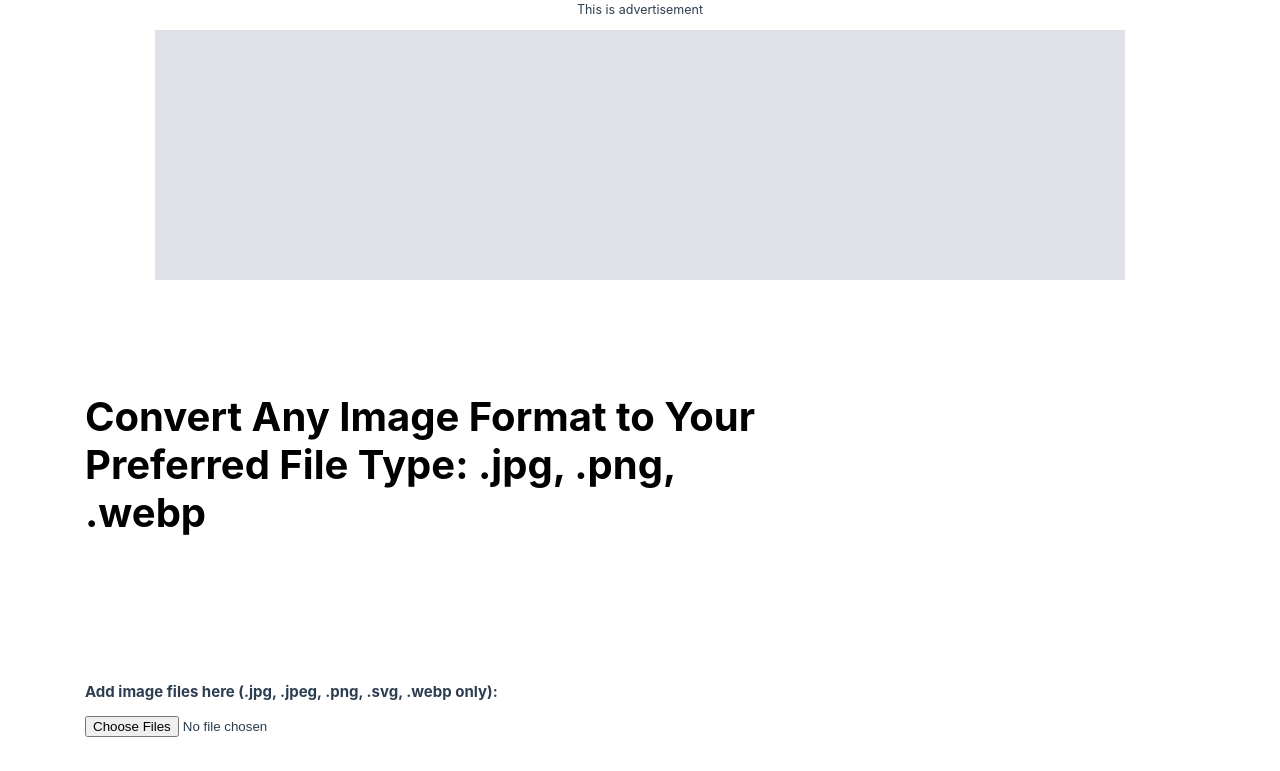
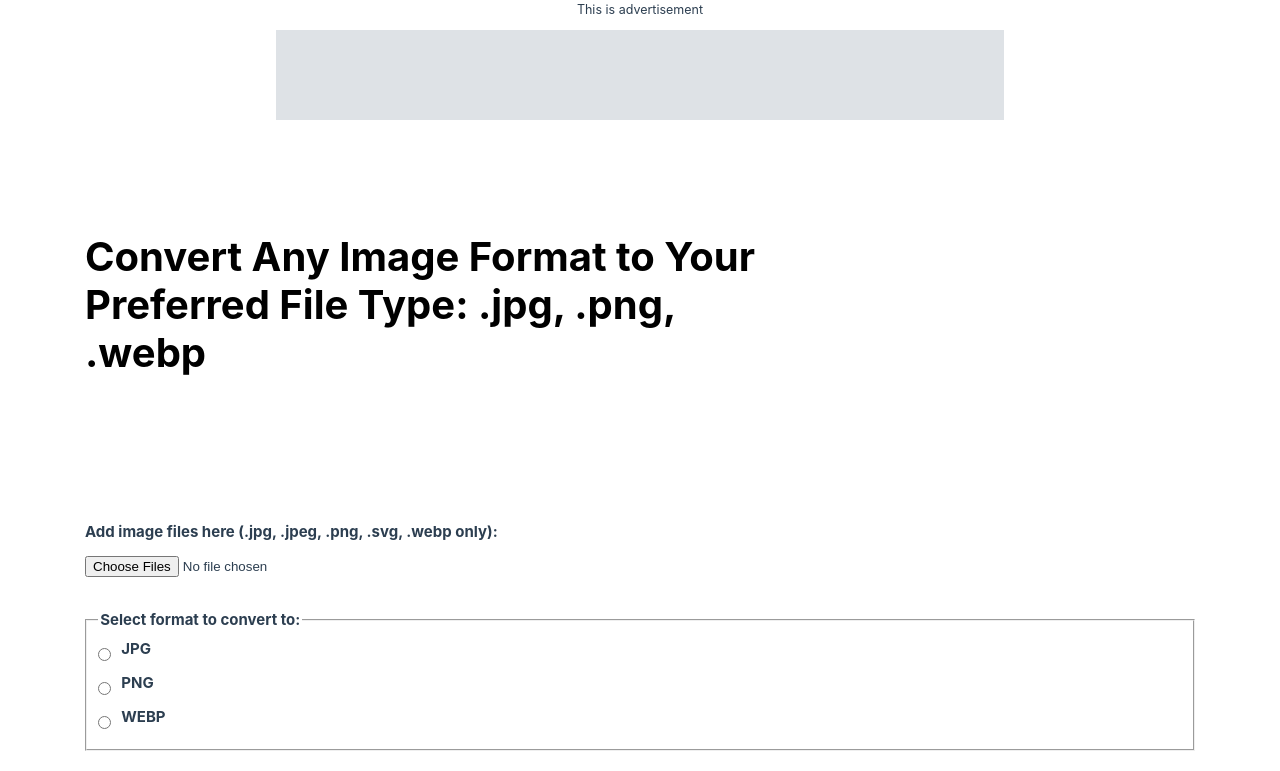
Before and after one commit to hyungmogu/udacity-cloud-devops-project-5, a Vue app in the folder frontend/: page / in a window 1280 px wide. Shown: the top 771 px of the page. Built offline with nearby package versions, Linux system fonts and the light colour scheme.

Commit message:
feat: Creating frontend #501

```diff
--- a/frontend/src/components/ITCAdvertisement.vue
+++ b/frontend/src/components/ITCAdvertisement.vue
@@ -17,10 +17,10 @@
   }
 
   &__banner {
-    aspect-ratio: 970 / 250;
+    aspect-ratio: 728 / 90;
     background-color: var(--gray-3);
     width: 100%;
-    max-width: 970px;
+    max-width: 728px;
     margin: 0 auto;
   }
 }
```
Also changed, not shown: 1 other file (tests, documents, lock files or other folders).
